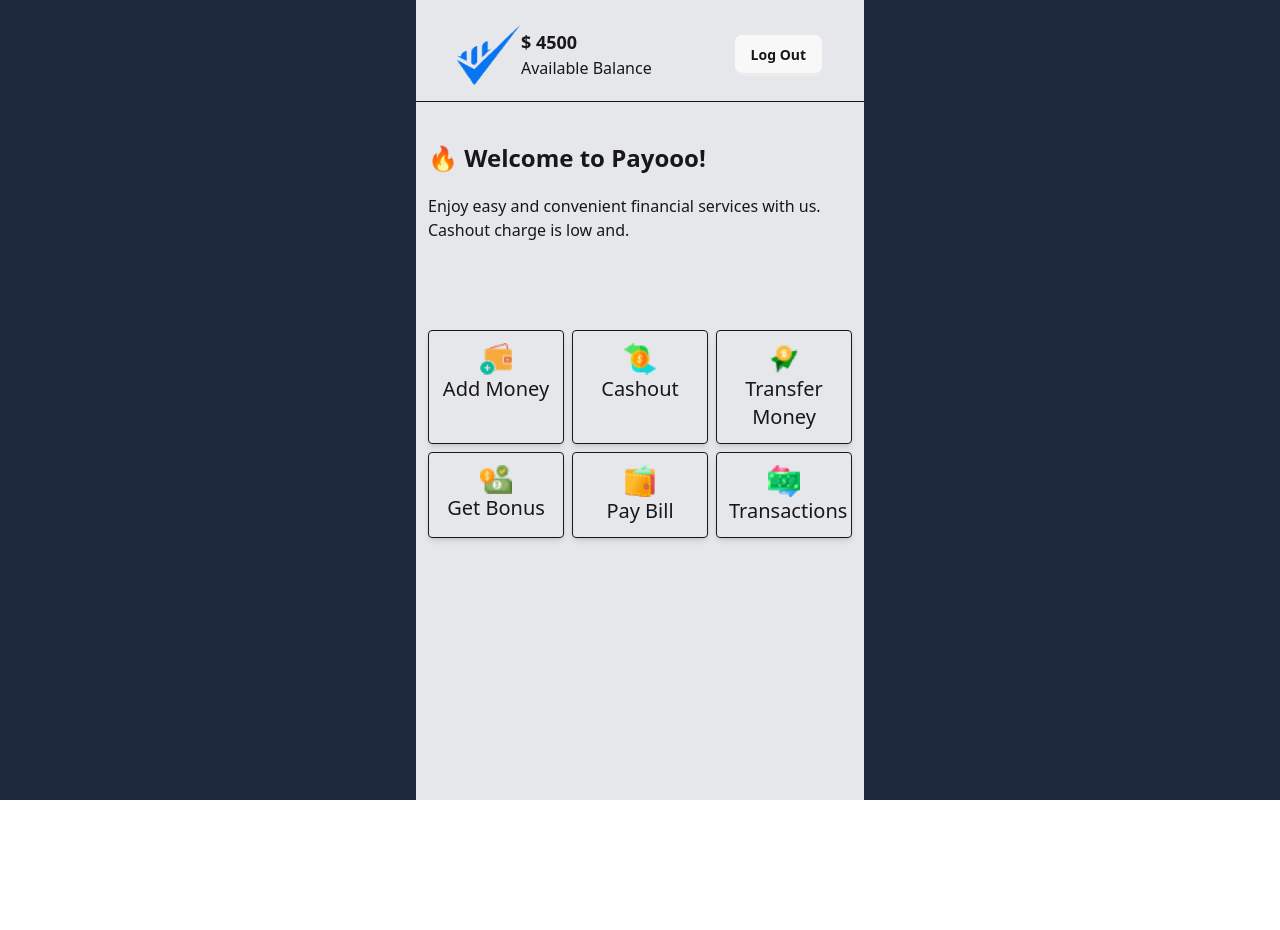
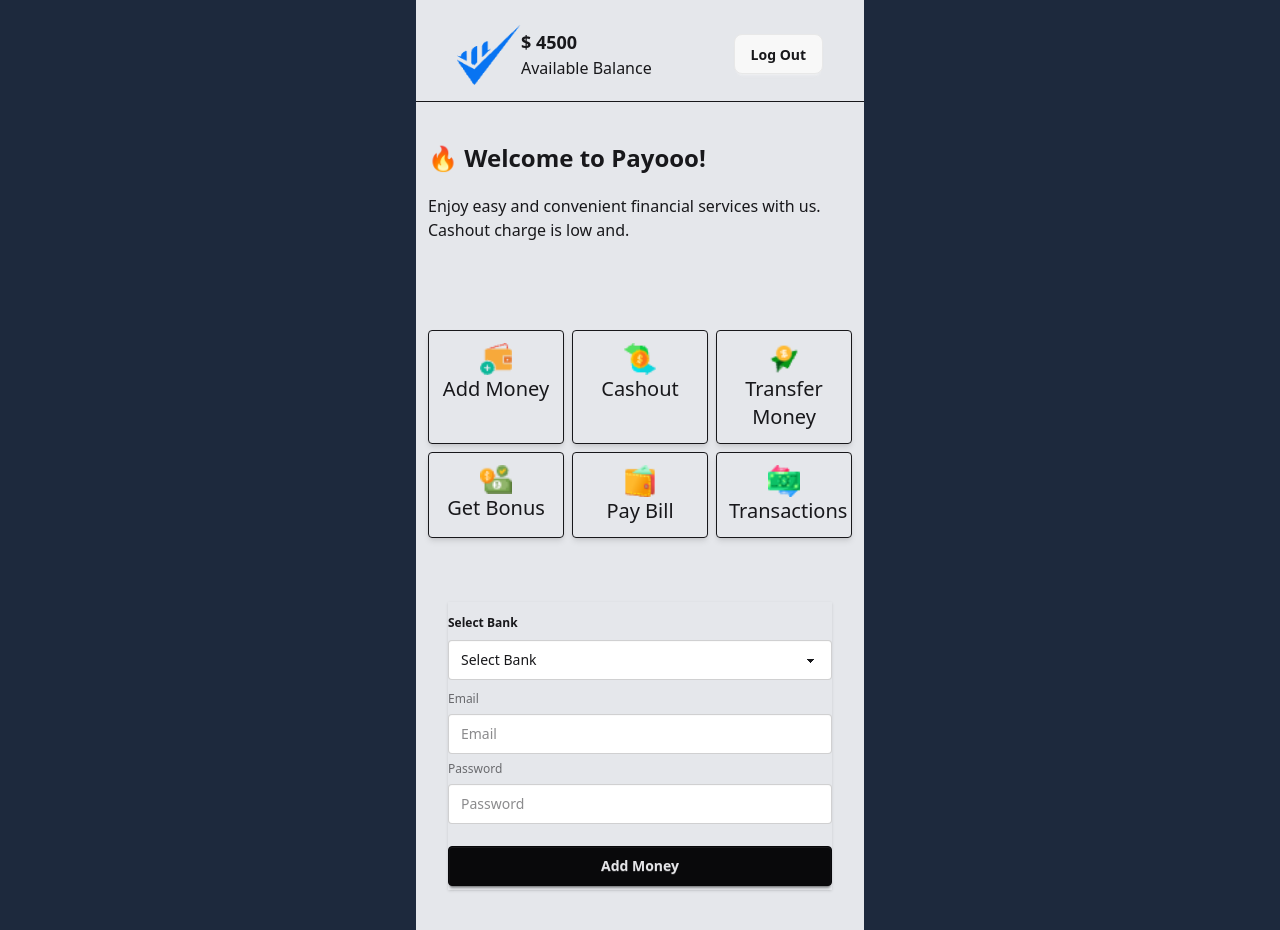
Before and after one commit to manjur0/payooBank, a plain HTML site: page main.html in a window 1280 px wide. Before the commit the page ends 800 px from the top, so only its background shows below. Drawn offline with nearby package versions, Linux system fonts and the light colour scheme.

Commit message:
form added

```diff
--- a/main.html
+++ b/main.html
@@ -76,6 +76,41 @@
             <h3 class="text-xl">Transactions</h3>
           </div>
         </div>
+
+        <section>
+          <div class="mt-12">
+            <div class="hero-content flex-col lg:flex-row-reverse">
+              <div class="w-full max-w-sm shrink-0 shadow">
+                <div class="">
+                  <fieldset class="fieldset">
+                    <fieldset class="fieldset">
+                      <legend class="fieldset-legend">Select Bank</legend>
+                      <select class="select w-full">
+                        <option disabled selected>Select Bank</option>
+                        <option>Bkash</option>
+                        <option>Nagad</option>
+                        <option>DBBL</option>
+                      </select>
+                    </fieldset>
+                    <label class="fieldset-label">Email</label>
+                    <input
+                      type="email"
+                      class="input w-full"
+                      placeholder="Email"
+                    />
+                    <label class="fieldset-label">Password</label>
+                    <input
+                      type="password"
+                      class="input w-full"
+                      placeholder="Password"
+                    />
+                    <button class="btn btn-neutral mt-4">Add Money</button>
+                  </fieldset>
+                </div>
+              </div>
+            </div>
+          </div>
+        </section>
       </section>
     </section>
   </body>
```
